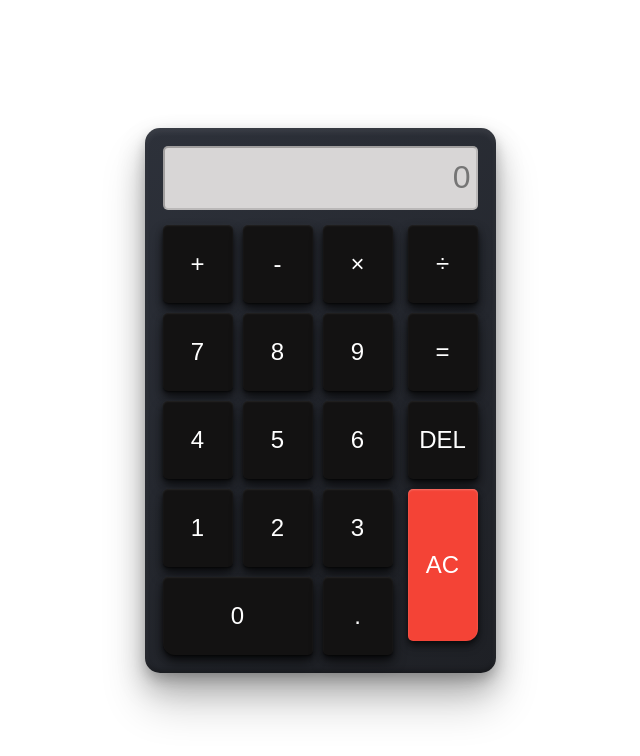
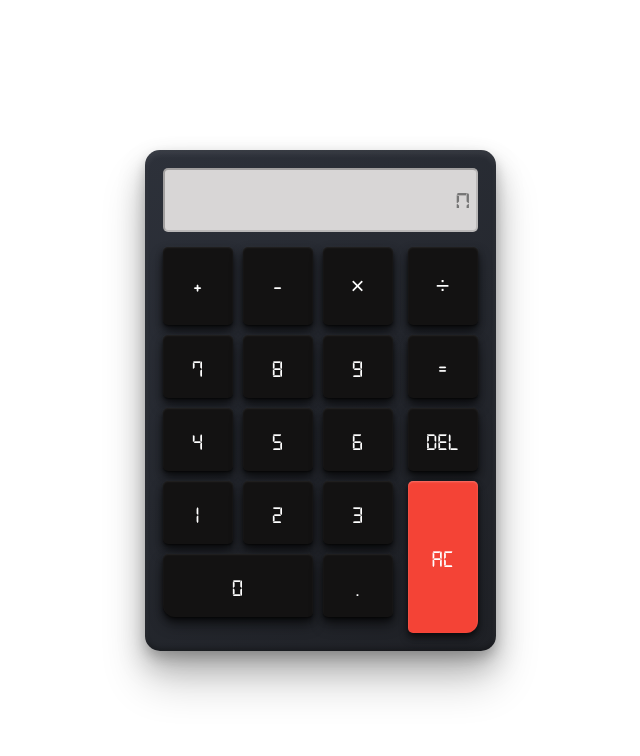
Before and after one commit to 3kori/calculator-TOP, a plain HTML site: page index.html in a window 1280 px wide. Shown: the whole page, without its empty margins (320-960 px from the left). Drawn offline with Linux system fonts and the light colour scheme.

Commit message:
Correct font variable

```diff
--- a/style.css
+++ b/style.css
@@ -27,7 +27,7 @@
     --action-bg-color: #f44336;
     --display-bg-color: #d8d6d6;
 
-    --ff-calc: 'Calcfont', sans-serif;
+    --ff-calc: 'Calc-font', sans-serif;
     --fs-medium: 1.5em;
     --fs-large: 2em;
 }
```
